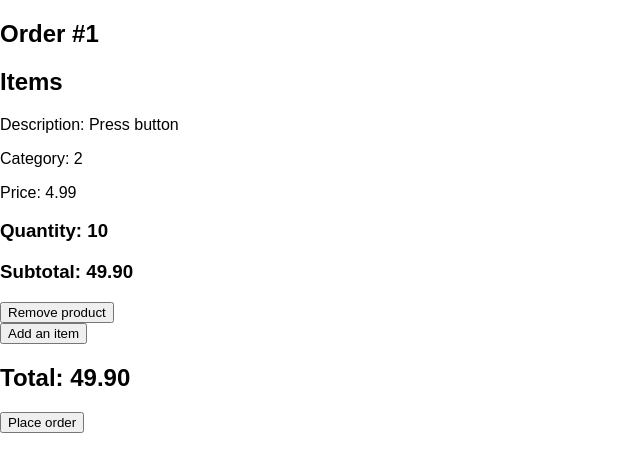
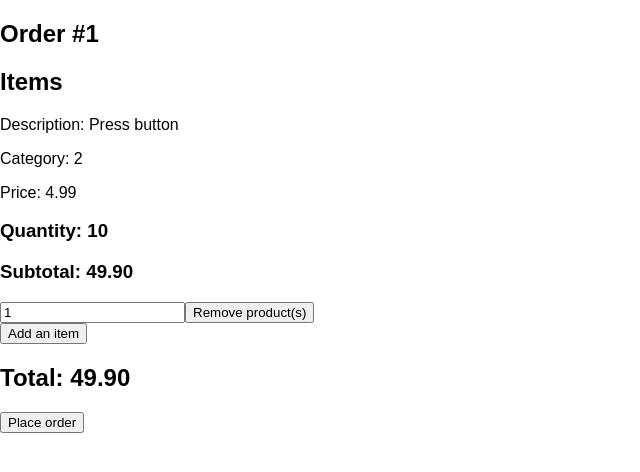
Before and after one commit to ArnaudWeyts/teamleader-ordering-test, a React (Create React App) app: page /orders/1 in a window 1280 px wide. Shown: the top 472 px of the page, without its empty margins (0-640 px from the left). Built offline with nearby package versions, Linux system fonts and the light colour scheme.

Commit message:
add number input to remove multiple items

```diff
--- a/src/components/ProductList.jsx
+++ b/src/components/ProductList.jsx
@@ -1,9 +1,40 @@
-import React from 'react';
+import React, { Component } from 'react';
 
 import Product from './Product';
 
-const ProductList = props => {
-  const { items, removeProduct } = props;
+class ProductList extends Component {
+  constructor(props) {
+    super(props);
+
+    this.state = {
+      removeQuantity: 1
+    };
+
+    this.handleInputChange = this.handleInputChange.bind(this);
+    this.handleSubmit = this.handleSubmit.bind(this);
+  }
+
+  handleInputChange(event) {
+    const {
+      target: { name, type, checked, value }
+    } = event;
+    const newValue = type === 'checkbox' ? checked : value;
+
+    this.setState({
+      [name]: newValue
+    });
+  }
+
+  handleSubmit(e, id) {
+    e.preventDefault();
+    const { removeProduct } = this.props;
+    const { removeQuantity } = this.state;
+    removeProduct(id, removeQuantity);
+  }
+
+  render() {
+    const { items } = this.props;
+    const { removeQuantity } = this.state;
 
     if (!items) {
       return <div>Loading...</div>;
@@ -16,16 +47,21 @@ const ProductList = props => {
             <Product product={item.product} />
             <h3>Quantity: {item.quantity}</h3>
             <h3>Subtotal: {item.total}</h3>
-          <button
-            type="button"
-            onClick={() => removeProduct(item['product-id'], 1)}
-          >
-            Remove product
-          </button>
+            <form onSubmit={e => this.handleSubmit(e, item['product-id'])}>
+              <input
+                type="number"
+                name="removeQuantity"
+                max={item.quantity}
+                value={removeQuantity}
+                onChange={this.handleInputChange}
+              />
+              <button type="submit">Remove product(s)</button>
+            </form>
           </div>
         ))}
       </div>
     );
-};
+  }
+}
 
 export default ProductList;
```
Lines whose indentation alone changed are shown as unchanged.
